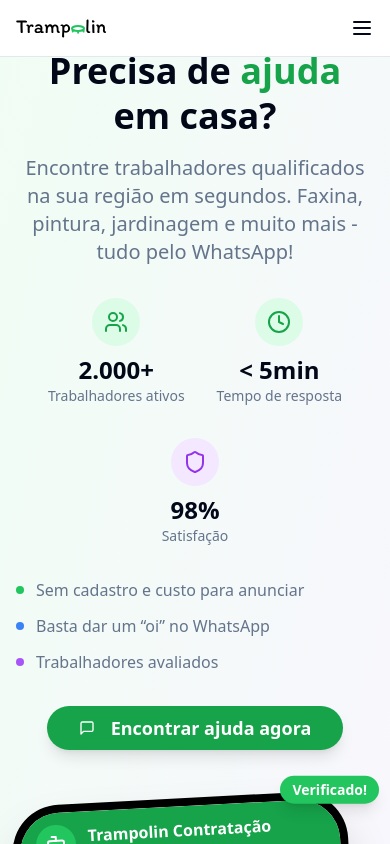
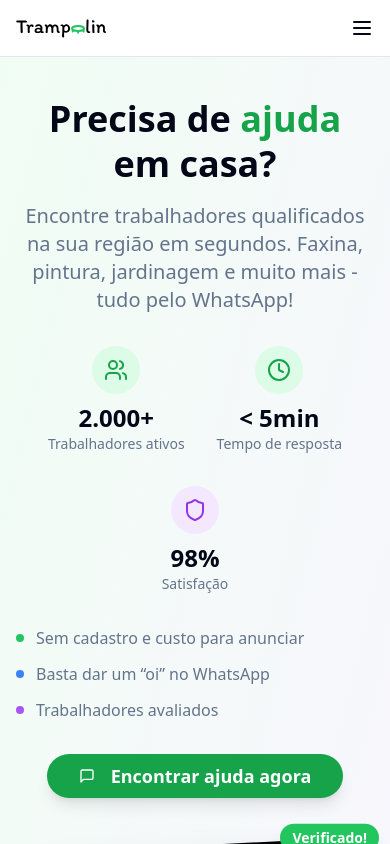
Before and after one commit to Felipeex/hackathon-landing-page, a React (Vite) app: page / in a window 390 px wide. Shown: the top 844 px of the page. Built offline with nearby package versions, Linux system fonts and the light colour scheme.

Commit message:
style: improve responsive in mobile phone.

```diff
--- a/src/components/HeroSection.tsx
+++ b/src/components/HeroSection.tsx
@@ -4,7 +4,7 @@
 
 const HeroSection = () => {
   return (
-    <section className="min-h-screen bg-gradient-to-br from-green-50 to-purple-50 flex items-center py-12">
+    <section className="min-h-screen bg-gradient-to-br from-green-50 to-purple-50 flex items-center py-24">
       <div className="container mx-auto px-4">
         <div className="grid lg:grid-cols-2 gap-12 items-center">
           <div className="text-center lg:text-left space-y-8">
```
